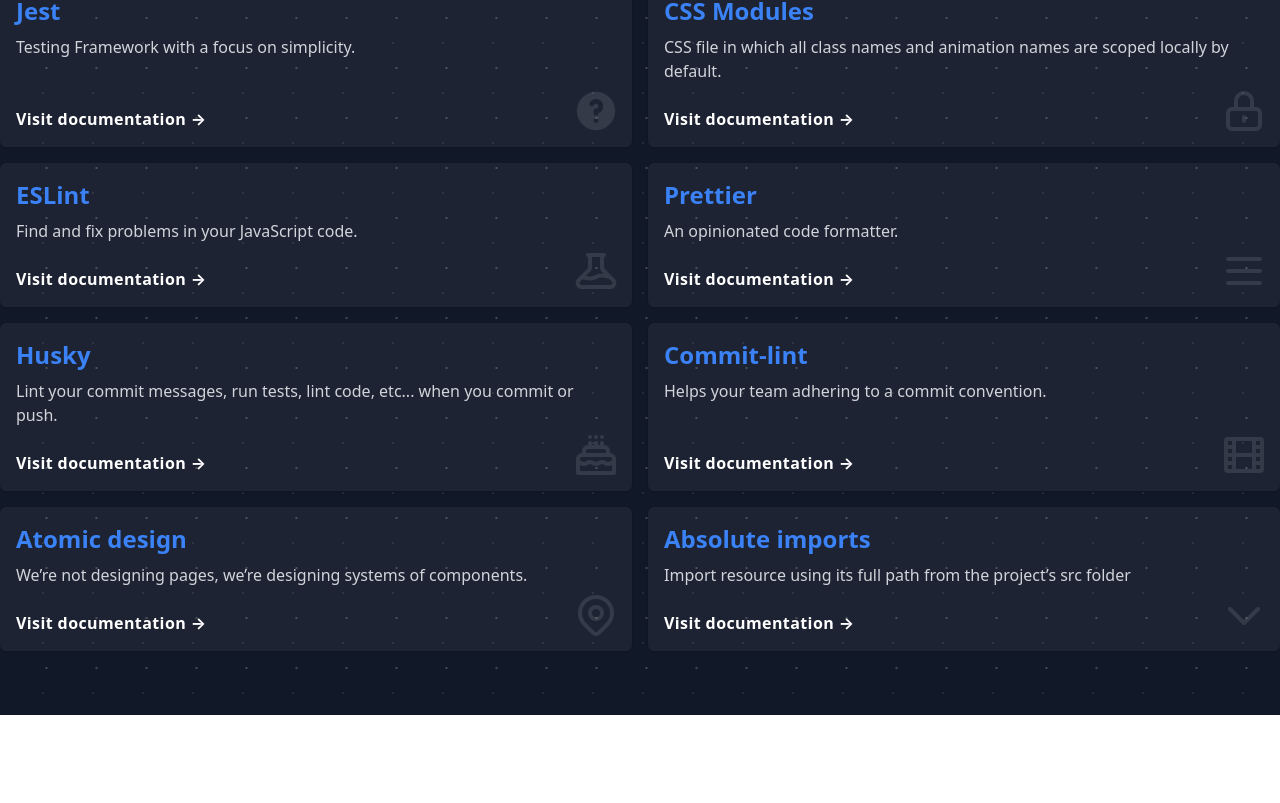
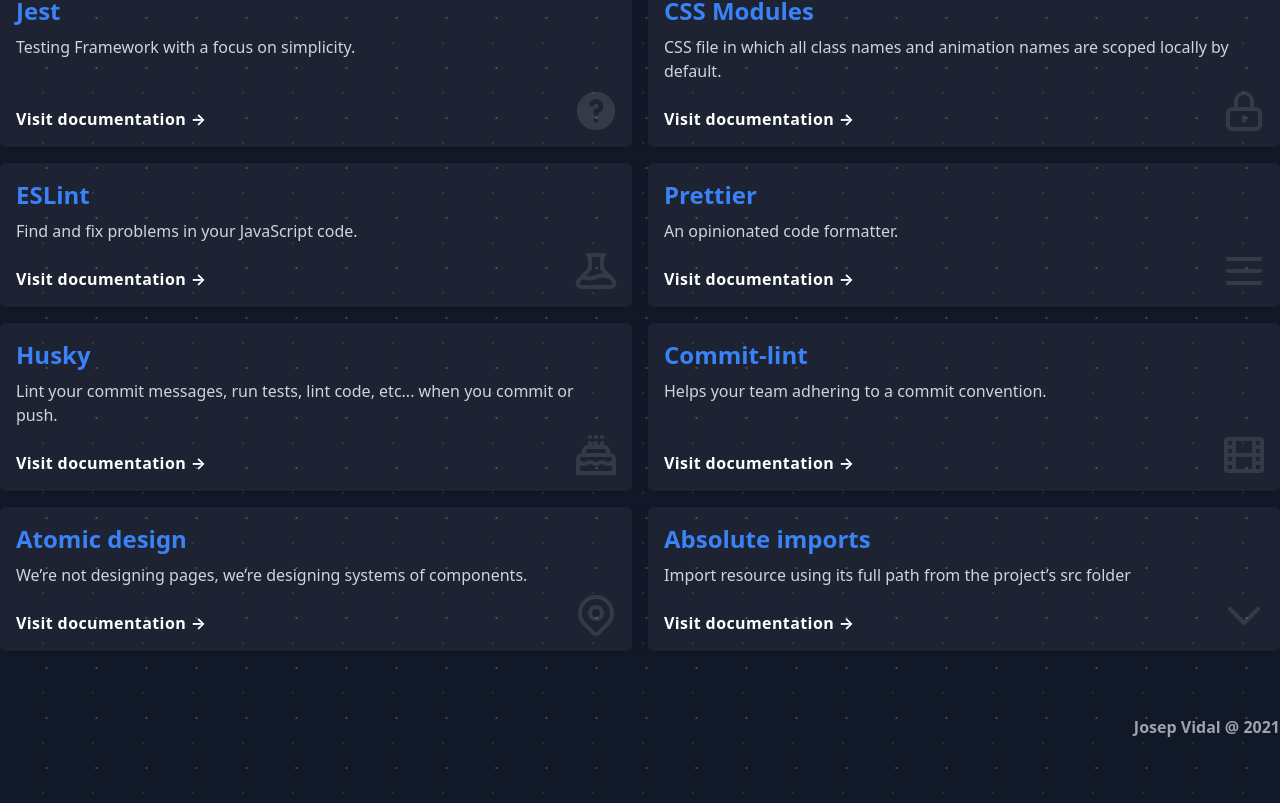
Before and after one commit to jvidalv/vital, a React (Vite) app: page / in a window 1280 px wide. Shown: the part 857-1660 px from the top of the page. Before the commit the page ends 1572 px from the top, so only its background shows below. Built offline with nearby package versions, Linux system fonts and the light colour scheme.

Commit message:
feat: added footer to main page

```diff
--- a/src/app/app.module.css
+++ b/src/app/app.module.css
@@ -49,7 +49,7 @@
 }
 
 .features {
-    @apply pb-16 max-w-screen-lg xl:max-w-screen-xl mx-auto grid grid-cols-10 gap-4
+    @apply max-w-screen-lg xl:max-w-screen-xl mx-auto grid grid-cols-10 gap-4
 }
 
 .cardWrapper {
@@ -90,3 +90,7 @@
                 -1deg);
     }
 }
+
+.footer {
+    @apply pb-16 max-w-screen-lg xl:max-w-screen-xl mx-auto text-right text-gray-400 font-bold
+}
--- a/src/app/app.tsx
+++ b/src/app/app.tsx
@@ -156,6 +156,11 @@
           </div>
         ))}
       </section>
+      <footer className={styles.footer}>
+        <a href="https://github.com/jvidalv">
+          Josep Vidal @ {new Date().getFullYear()}
+        </a>
+      </footer>
     </main>
   );
 };
```
